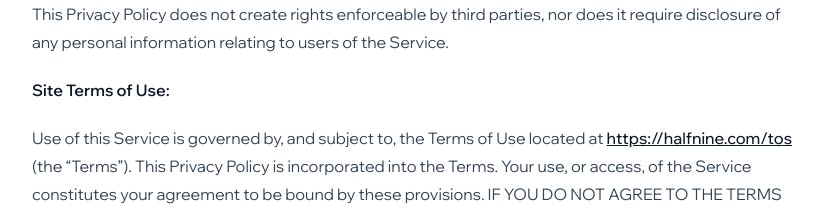
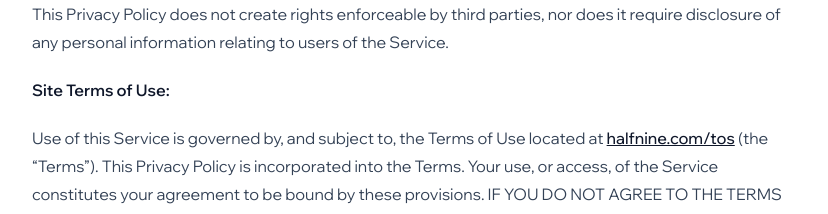
Before and after one commit to ochoadan/halfnine, a Next.js app: page /privacy in a window 1280 px wide. Shown: the part 6880-7094 px from the top of the page, without its empty margins (224-1052 px from the left). Built offline with nearby package versions, Linux system fonts and the light colour scheme.

Commit message:
SmallFixes

```diff
--- a/src/app/(default)/(legal)/privacy/page.tsx
+++ b/src/app/(default)/(legal)/privacy/page.tsx
@@ -77,7 +77,7 @@ const TermsOfService = () => {
                 <p><strong>No Rights of Third Parties:</strong></p>
                 <p>This Privacy Policy does not create rights enforceable by third parties, nor does it require disclosure of any personal information relating to users of the Service.</p>
                 <p><strong>Site Terms of Use:</strong></p>
-                <p>Use of this Service is governed by, and subject to, the Terms of Use located at <a href="https://halfnine.com/tos">https://halfnine.com/tos</a> (the &ldquo;Terms&rdquo;). This Privacy Policy is incorporated into the Terms. Your use, or access, of the Service constitutes your agreement to be bound by these provisions. IF YOU DO NOT AGREE TO THE TERMS AND THIS PRIVACY POLICY YOU MAY NOT ACCESS OR OTHERWISE USE THE SERVICE.</p>
+                <p>Use of this Service is governed by, and subject to, the Terms of Use located at <a href="https://www.halfnine.com/tos">halfnine.com/tos</a> (the &ldquo;Terms&rdquo;). This Privacy Policy is incorporated into the Terms. Your use, or access, of the Service constitutes your agreement to be bound by these provisions. IF YOU DO NOT AGREE TO THE TERMS AND THIS PRIVACY POLICY YOU MAY NOT ACCESS OR OTHERWISE USE THE SERVICE.</p>
                 <p><strong>Servers:</strong></p>
                 <p>Our servers are maintained in the United States. By using the Service, you freely and specifically give us your consent to export your personally identifiable information to the United States and to store and use it in the United States as specified in this Privacy Policy. You understand that data stored in the United States may be subject to lawful requests by the courts or law enforcement authorities in the United States.</p>
                 <p><strong>Governing Law: </strong></p>
--- a/src/app/(default)/blog/client.tsx
+++ b/src/app/(default)/blog/client.tsx
@@ -32,12 +32,12 @@ const Client = ({ posts }: any) => {
             key={post.id}
             className="flex flex-col items-start justify-between"
           >
-            {/* {JSON.stringify(post)} */}
+            {/* {JSON.stringify(post.mediaData.media_details.sizes.medium_large.source_url)} */}
             <Link href={`/blog/posts/${post.slug}`}>
               <div className="relative w-full">
                 <Image
                   src={
-                    post.mediaData.source_url.toString() ||
+                    post.mediaData.media_details.sizes.medium_large.source_url.toString() ||
                     "https://via.placeholder.com/640x360"
                   }
                   width={640}
```
Also changed, not shown: src/app/(default)/(legal)/tos/page.tsx (+1 -1 lines).
